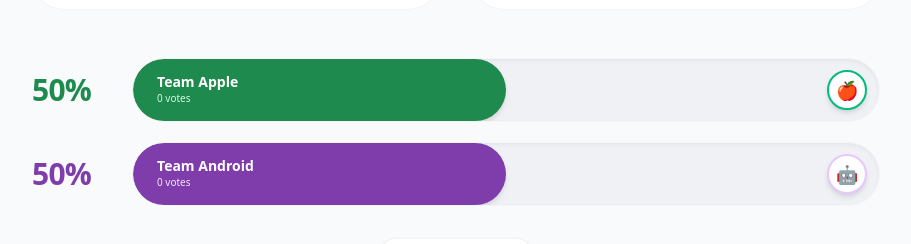
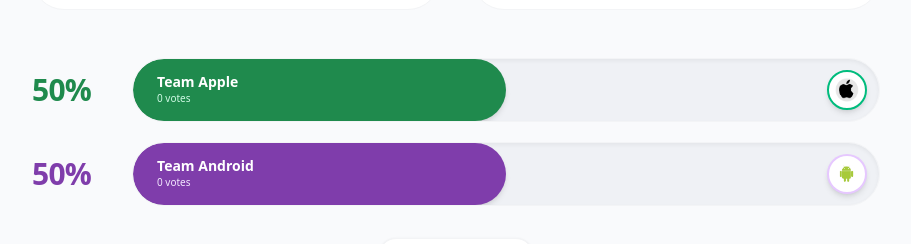
Before and after one commit to ajmaloffical04-design/istoregame, a Next.js app: page /campaign/apple-vs-android in a window 1280 px wide. Shown: the part 790-1034 px from the top of the page, without its empty margins (184-1095 px from the left). Built offline with nearby package versions, Linux system fonts and the light colour scheme; no server answers; the database is empty.

Commit message:
Replace progress bar emojis with ios.png and andriod.png

```diff
--- a/src/components/campaign/CampaignArena.tsx
+++ b/src/components/campaign/CampaignArena.tsx
@@ -324,8 +324,8 @@
                     </div>
                   </motion.div>
                   {/* Absolute Badge on far right of track */}
-                  <div className="absolute right-3 w-10 h-10 bg-white rounded-full border-2 border-emerald-500 flex items-center justify-center shadow-md text-lg z-10">
-                    🍎
+                  <div className="absolute right-3 w-10 h-10 bg-white rounded-full border-2 border-emerald-500 flex items-center justify-center shadow-md z-10 overflow-hidden p-1.5">
+                    <Image src="/ios.png" alt="iOS Logo" width={28} height={28} className="object-contain" unoptimized />
                   </div>
                 </div>
               </div>
@@ -348,8 +348,8 @@
                     </div>
                   </motion.div>
                   {/* Absolute Badge on far right of track */}
-                  <div className="absolute right-3 w-10 h-10 bg-white rounded-full border-2 border-purple-500/30 flex items-center justify-center shadow-md text-lg z-10">
-                    🤖
+                  <div className="absolute right-3 w-10 h-10 bg-white rounded-full border-2 border-purple-500/30 flex items-center justify-center shadow-md z-10 overflow-hidden p-1.5">
+                    <Image src="/andriod.png" alt="Android Logo" width={28} height={28} className="object-contain" unoptimized />
                   </div>
                 </div>
               </div>
```
Also changed, not shown: public/andriod.png (added), public/ios.png (added).
